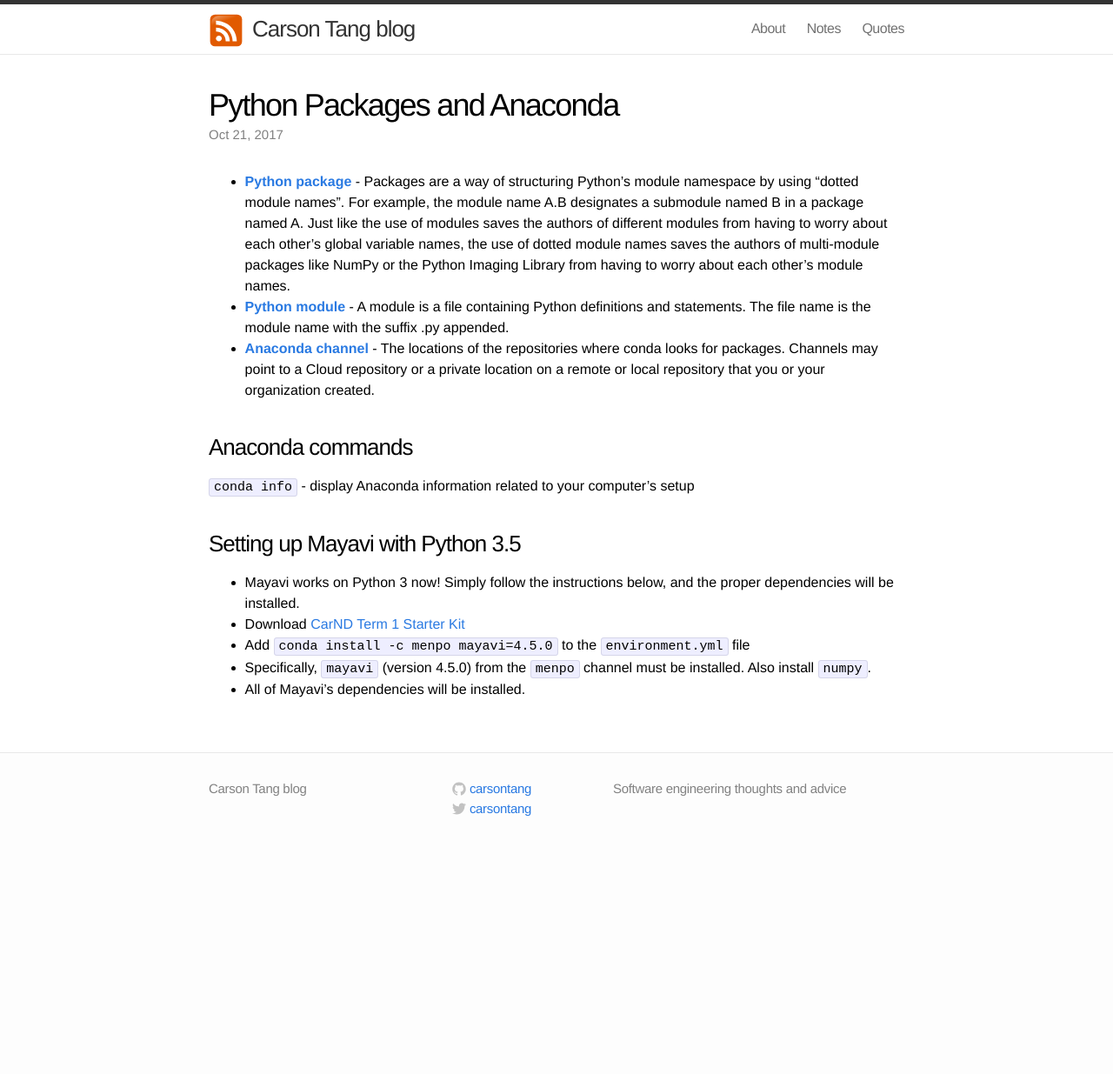
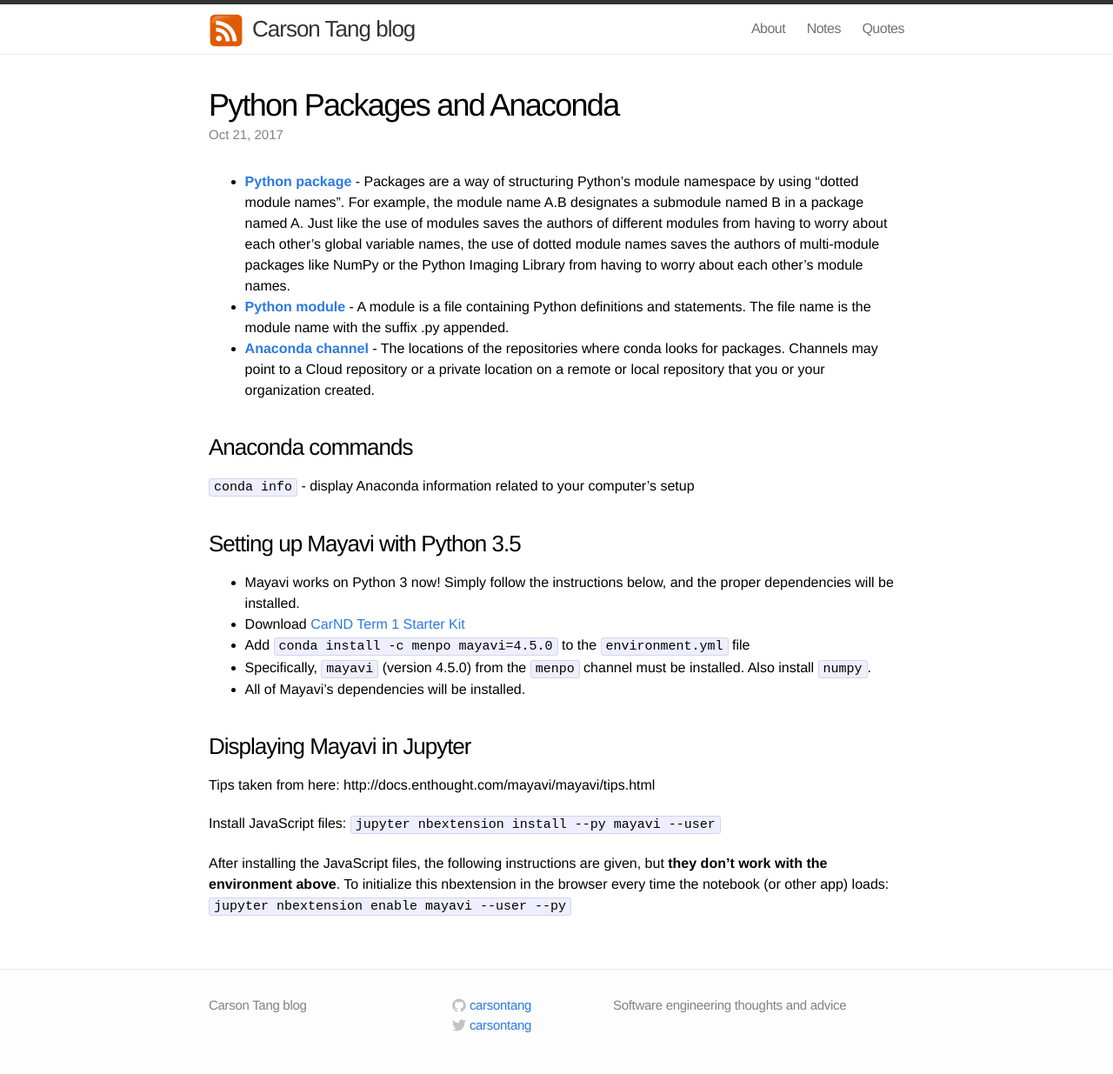
Before and after one commit to carsontang/carsontang.github.io, a Jekyll site: the page built from _posts/2017-10-21-python-packages-and-anaconda.md, in a window 1280 px wide. Shown: the whole page at 87% size. Built offline with Jekyll 4.4.1, drawn with Linux system fonts in a browser that asks for light colours; before the commit the page ends 986 px from its top, so only the background shows below that.

Commit message:
updated post about Python packages

```diff
--- a/_posts/2017-10-21-python-packages-and-anaconda.md
+++ b/_posts/2017-10-21-python-packages-and-anaconda.md
@@ -19,3 +19,12 @@ tags: [python]
 * Add `conda install -c menpo mayavi=4.5.0` to the `environment.yml` file
 * Specifically, `mayavi` (version 4.5.0) from the `menpo` channel must be installed. Also install `numpy`.
 * All of Mayavi's dependencies will be installed.
+
+### Displaying Mayavi in Jupyter
+
+Tips taken from here: http://docs.enthought.com/mayavi/mayavi/tips.html
+
+Install JavaScript files: `jupyter nbextension install --py mayavi --user`
+
+After installing the JavaScript files, the following instructions are given, but **they don't work with the environment above**. To initialize this nbextension in the browser every time the notebook (or other app) loads:
+`jupyter nbextension enable mayavi --user --py`
```
